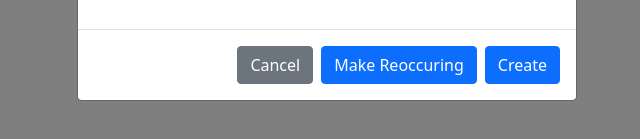
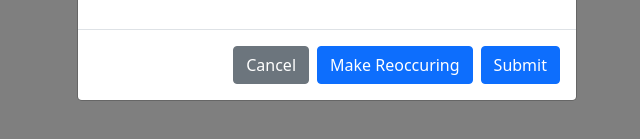
Before and after one commit to Plan-At/PlanAt-CreateEvent, a plain HTML site: page index.html in a window 1280 px wide. Both pictures are taken after a click on the button "Create Event". Shown: the part 519-658 px from the top of the page, 313-953 px from the left. Drawn offline with nearby package versions, Linux system fonts and the light colour scheme.

Commit message:
Updating button names

```diff
--- a/index.html
+++ b/index.html
@@ -109,7 +109,7 @@
         <div class="modal-footer">
           <button type="button" class="btn btn-secondary" data-bs-dismiss="modal">Cancel</button>
           <button class="btn btn-primary" data-bs-target="#makeReoccuring" data-bs-toggle="modal">Make Reoccuring</button>
-          <button type="button" class="btn btn-primary" onclick="submitButton()">Create</button>
+          <button type="button" class="btn btn-primary" onclick="submitButton()">Submit</button>
         </div>
       </div>
     </div>
```
